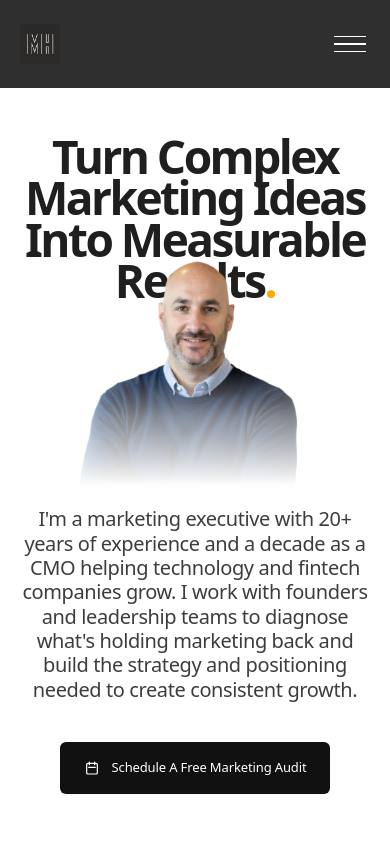
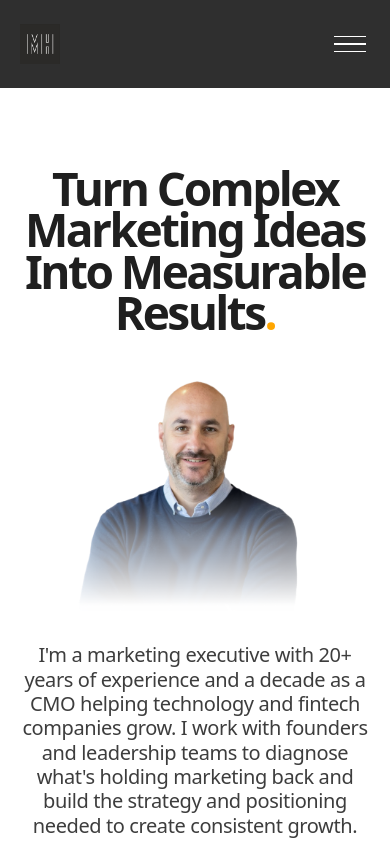
Before and after one commit to mrh1976/mherron, a React (Vite) app: page / in a window 390 px wide. Shown: the top 844 px of the page. Built offline with nearby package versions, Linux system fonts and the light colour scheme.

Commit message:
Update Index.tsx

```diff
--- a/client/pages/Index.tsx
+++ b/client/pages/Index.tsx
@@ -557,13 +557,13 @@ export default function Index() {
 </header>
 
      <section className="relative overflow-hidden bg-white">
-        <div className="mx-auto max-w-[1280px] px-5 pb-24 pt-12 text-center sm:px-8 sm:pt-16 lg:px-10 lg:pt-20">
+  <div className="mx-auto max-w-[1280px] px-5 pb-24 pt-20 text-center sm:px-8 sm:pb-24 sm:pt-16 lg:px-10 lg:pt-20">
     <h1 className="mx-auto max-w-[1120px] text-[46px] font-bold leading-[0.9] tracking-[-0.055em] text-[#1f1f1f] sm:text-[72px] lg:text-[92px]">
       Turn Complex Marketing Ideas Into Measurable Results
       <span className="text-orange">.</span>
     </h1>
 
-          <div className="relative z-10 -mt-16 flex justify-center">
+    <div className="relative z-10 mt-6 flex justify-center sm:-mt-16 lg:-mt-16">
       <img
         src="/MikeHerronHeadshot2026.png"
         alt="Mike Herron"
@@ -571,17 +571,17 @@ export default function Index() {
       />
     </div>
 
-          <div className="relative z-20 mx-auto mt-4 max-w-[900px] sm:mt-6 lg:mt-8">
+    <div className="relative z-20 mx-auto mt-8 max-w-[900px] sm:mt-4 lg:mt-8">
       <p className="text-[20px] font-light leading-[1.22] tracking-[-0.02em] text-[#3d3d3d] sm:text-[27px] lg:text-[32px]">
         I&apos;m a marketing executive with 20+ years of experience and a
-              decade as a CMO helping technology and fintech companies grow. I
-              work with founders and leadership teams to diagnose what&apos;s
-              holding marketing back and build the strategy and positioning
-              needed to create consistent growth.
-            </p>
-          </div>
-
-          <div className="mt-10">
+        decade as a CMO helping technology and fintech companies grow. I work
+        with founders and leadership teams to diagnose what&apos;s holding
+        marketing back and build the strategy and positioning needed to create
+        consistent growth.
+      </p>
+    </div>
+
+    <div className="mt-10 sm:mt-10 lg:mt-10">
       <a
         href="#contact"
         className="inline-flex items-center gap-3 rounded-md bg-[#111111] px-6 py-4 text-[13px] font-medium tracking-[-0.01em] text-white shadow-sm transition-colors hover:bg-[#222222] sm:text-[15px]"
@@ -604,7 +604,6 @@ export default function Index() {
     </div>
   </div>
 </section>
-
       <section className="bg-white">
         <div className="mx-auto flex max-w-7xl flex-col gap-8 px-4 py-10 sm:px-6 lg:flex-row lg:items-center lg:justify-between lg:gap-16 lg:px-8 lg:py-16">
           <div className="flex w-full flex-col items-start space-y-4 lg:ml-[50px] lg:w-auto">
```
Lines whose indentation alone changed are shown as unchanged.
